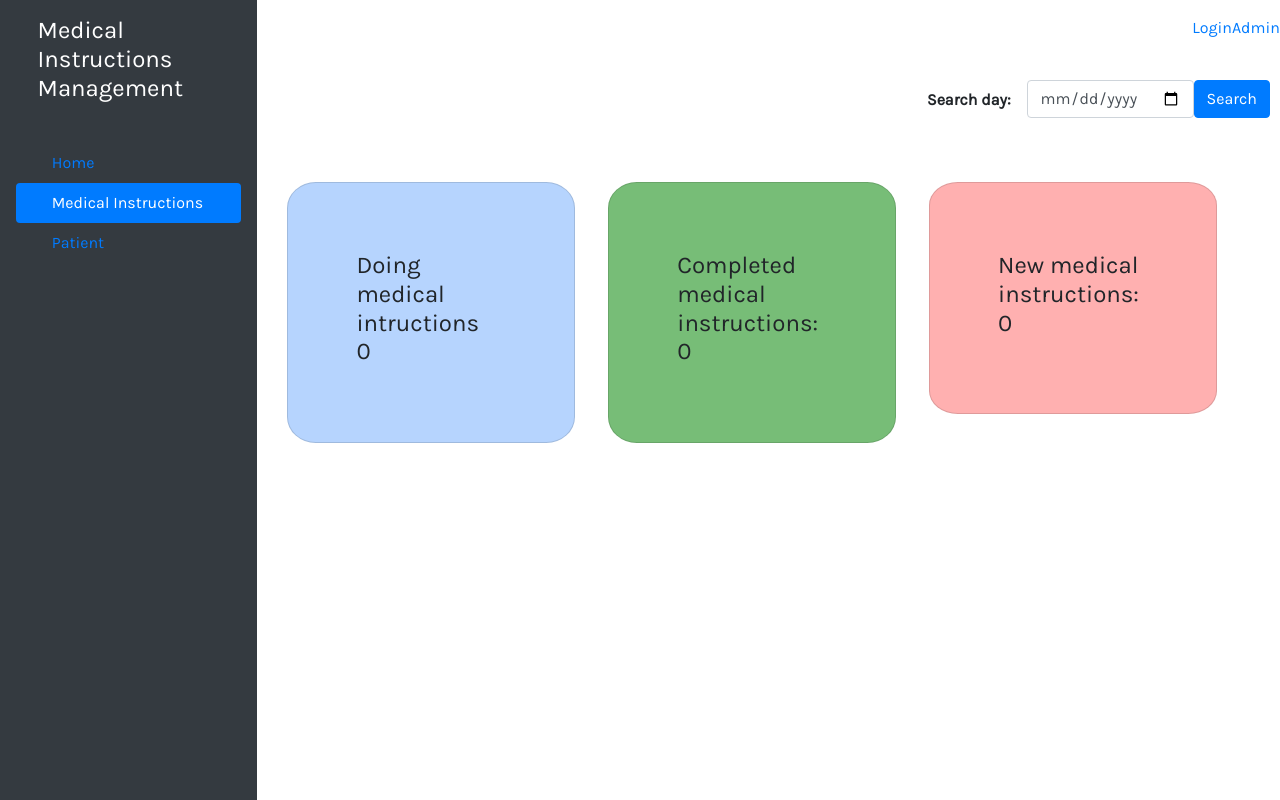
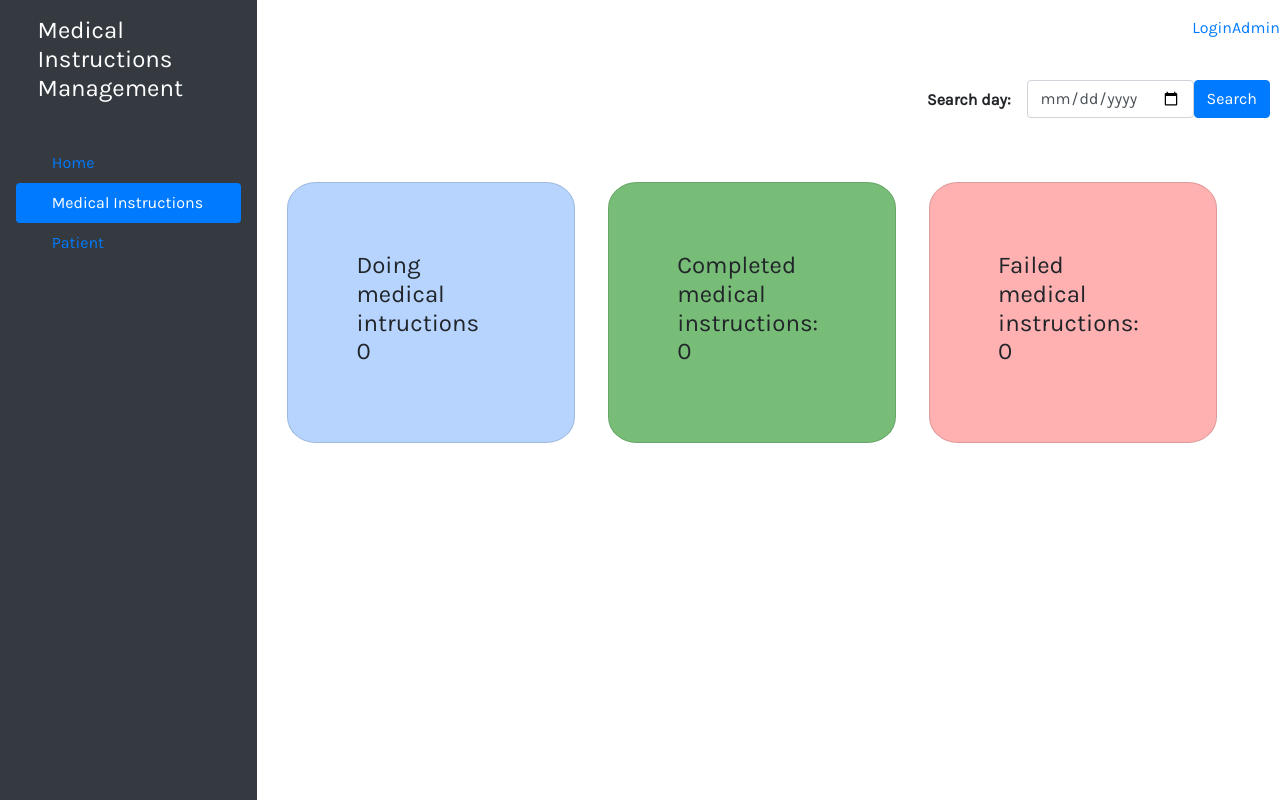
Before and after one commit to trinhanh268/hethongquanlyylenh, a Django app: page /ylenh/ylenh_dashboard/ in a window 1280 px wide. Run offline with Django 3.2, Linux system fonts and the light colour scheme; data comes from the database, SQL or seed files in the repository; some libraries are stand-ins or nearby versions.

Commit message:
fix hien thi

```diff
--- a/hethongquanlyylenh/home/templates/pages/home.html
+++ b/hethongquanlyylenh/home/templates/pages/home.html
@@ -20,6 +20,7 @@ Y lenh
                         Home
                     </a>
                 </li>
+                {% if user.username %}
                 <li>
                     <a href="/ylenh" class="nav-link ">
                         <svg class="bi me-2" width="16" height="16"><use xlink:href="#speedometer2"></use></svg>
@@ -32,6 +33,9 @@ Y lenh
                         Patient
                     </a>
                 </li>
+                {% else %}
+                <div></div>
+                {% endif %}
             </ul>
             <hr>
         </div>
--- a/hethongquanlyylenh/ylenh/templates/ylenh/ylenh_broadcast.html
+++ b/hethongquanlyylenh/ylenh/templates/ylenh/ylenh_broadcast.html
@@ -80,7 +80,7 @@ Y lenh
                     <div class="card p-5" style="width: 18rem; background-color: #ffb0b0; border-radius: 10%"">
 
                         <div class="card-body d-flex justify-content-between">
-                            <h4 class="mr-4">New medical instructions: {{f}}</h1>
+                            <h4 class="mr-4">Failed medical instructions: {{f}}</h1>
                         </div>
                     </div>
                 </div>
```
